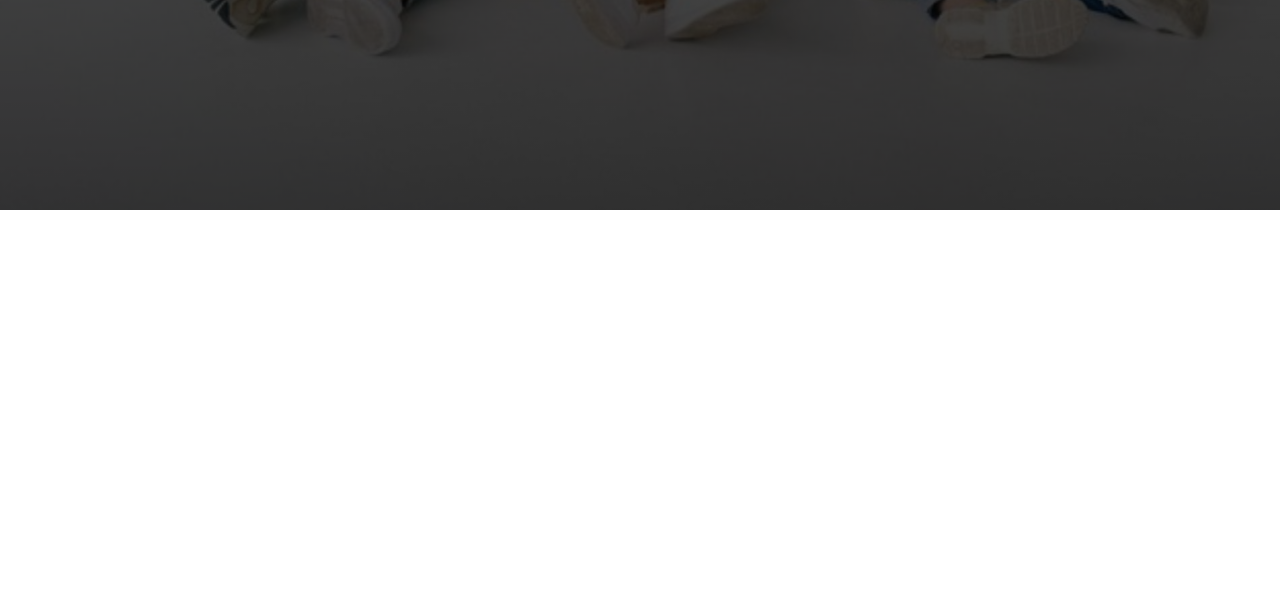
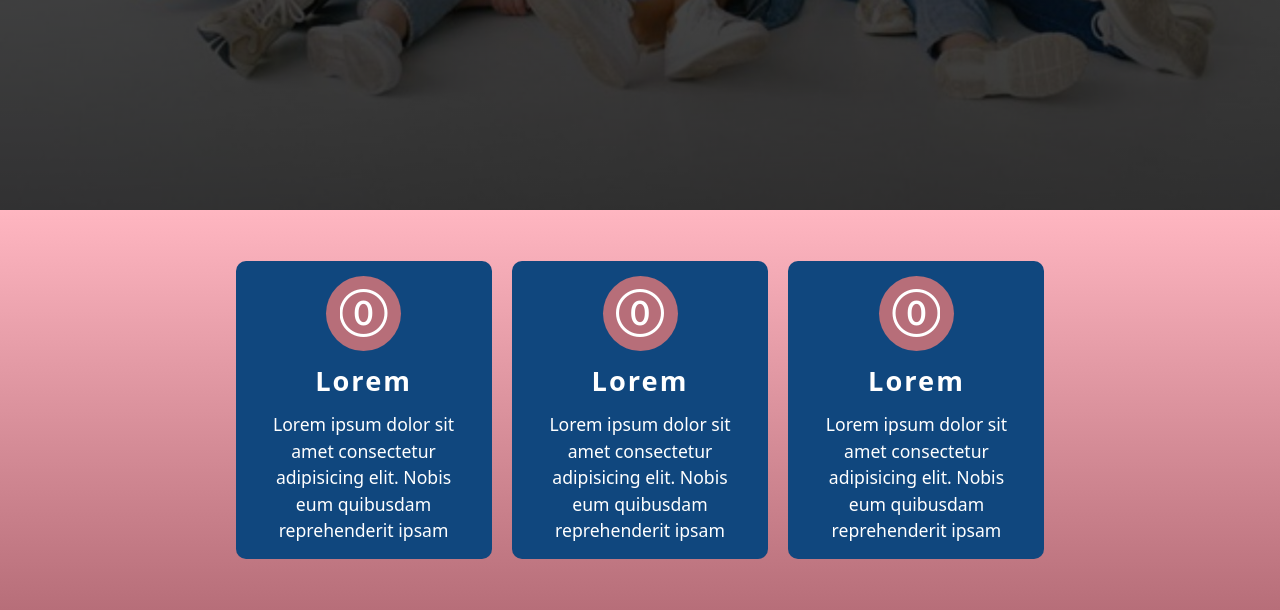
Before and after one commit to LautyDeveloper/KiriStyleHub, a website: page index.html in a window 1280 px wide. Shown: the part 590-1200 px from the top of the page. Before the commit the page ends 800 px from the top, so only its background shows below. Drawn offline with nearby package versions, Linux system fonts and the light colour scheme; a web font is replaced by a local one.

Commit message:
Desarrollo de Seccion Info

```diff
--- a/assets/sass/_normalize.scss
+++ b/assets/sass/_normalize.scss
@@ -2,4 +2,5 @@
     box-sizing: border-box;
     margin: 0;
     padding: 0;
+    overflow-x: hidden;
 }
--- a/assets/sass/style.scss
+++ b/assets/sass/style.scss
@@ -4,44 +4,51 @@
 //Sector Variables
 
 //Colores
-$gris:#EFEFEF;
-$azul:#10477e;
-$blanco:#FFFFFF;
-$rosa:#FFB6C1;
-$ororosa:#B76E79;
+$gris: #EFEFEF;
+$azul: #10477e;
+$blanco: #FFFFFF;
+$rosa: #FFB6C1;
+$ororosa: #B76E79;
 
 //Fuentes
-$fuenteTitulo:'Martian Mono', monospace;
-$fuenteLinks:'JetBrains Mono', monospace;
-$fuenteHero:'Azeret Mono', monospace;
-body{
+$fuenteTitulo: 'Martian Mono', monospace;
+$fuenteLinks: 'JetBrains Mono', monospace;
+$fuenteHero: 'Azeret Mono', monospace;
+
+body {
     @include mixins.crearFlex(column, center, center, center, inherit);
 }
-header{
+
+header {
     background-color: $gris;
     width: 100vw;
     height: 10vh;
-    @include mixins.crearFlex(row, space-between , center, center, inherit);
+    @include mixins.crearFlex(row, space-between, center, center, inherit);
     padding: 0px 30px 0px 30px;
-    h1{
+
+    h1 {
         font-family: $fuenteTitulo;
         font-size: 1.5rem;
         margin: 0;
         padding: 0;
         color: $azul;
     }
-    nav{
+
+    nav {
         width: 70%;
         @include mixins.crearFlex(column, center, flex-start, center, inherit);
-        ul{
+
+        ul {
             padding: 0;
             margin: 0;
             width: 50%;
             height: 100%;
             @include mixins.crearFlex(row, space-between, center, center, inherit);
-            li{
+
+            li {
                 list-style: none;
-                a{
+
+                a {
                     text-decoration: none;
                     font-size: 1.1rem;
                     font-weight: 700;
@@ -50,56 +57,60 @@ header{
                     font-family: $fuenteLinks;
                     transition: .4s ease-in;
                 }
-                a:hover{color: $rosa; letter-spacing: 3px;}
+
+                a:hover {
+                    color: $rosa;
+                    letter-spacing: 3px;
+                }
             }
         }
     }
-    .cart{
-        width: 5%;
-        height: 100%;
-        @include mixins.crearFlex(column, center, center, center, inherit);
-        i{
-            font-size: 2rem;
-            color: $azul;
-            transition: .4s ease-in;
-        }
-        i:hover{color: #3f74a9;cursor: pointer;}
+
+    i {
+        font-size: 2rem;
+        color: $azul;
+        transition: .4s ease-in;
+    }
+
+    i:hover {
+        color: #3f74a9;
+        cursor: pointer;
     }
 }
 
-.hero{
+.hero {
     height: 90vh;
     width: 100vw;
-    background-image: linear-gradient(
-        rgba(0, 0, 0, 0.6),
-        rgba(0, 0, 0, 0.8)
-    ),url("../media/1540500549285.jpg");
+    background-image: linear-gradient(rgba(0, 0, 0, 0.6),
+            rgba(0, 0, 0, 0.8)), url("../media/1540500549285.jpg");
     background-position: center;
     background-repeat: no-repeat;
     background-size: cover;
     background-attachment: fixed;
     @include mixins.crearFlex(column, center, center, center, inherit);
-    p{
+
+    p {
         font-size: 4rem;
         font-family: $fuenteHero;
         @include mixins.crearFlex(column, center, center, center, inherit);
-        .rosa{
+
+        .rosa {
             font-weight: 700;
             color: $rosa;
             letter-spacing: 2px;
         }
-        .oro{
+
+        .oro {
             font-weight: 400;
             color: $ororosa;
             letter-spacing: 8px;
         }
     }
-    button{
-        background: linear-gradient(
-            45deg,
-            $rosa,
-            $ororosa
-        );
+
+    button {
+        background: linear-gradient(45deg,
+                $rosa,
+                $ororosa );
         width: 10%;
         height: 6%;
         border-radius: 20px;
@@ -109,5 +120,65 @@ header{
         letter-spacing: 4px;
         transition: transform .4s ease;
     }
-    button:hover{background: $ororosa; transform: scale(1.05);}
+
+    button:hover {
+        background: $ororosa;
+        transform: scale(1.05);
+    }
 }
+
+.data {
+    background: linear-gradient(
+        $rosa,
+        $ororosa
+    );
+    width: 100vw;
+    height: 400px;
+    @include mixins.crearFlex(column, center, center, center, inherit);
+
+    &_cartas {
+        width: 80%;
+        height: 100%;
+        @include mixins.crearFlex(row, center, center, center, inherit);
+
+        &_carta {
+            background-color: $azul;
+            width: 25%;
+            max-width: 300px;
+            padding: 5px 15px;
+            color: white;
+            padding: 15px 10px 0px 10px;
+            margin: 0 1%;
+            border-radius: 10px;
+            @include mixins.crearFlex(column, center, center, center, inherit);
+            transition: .2s ease-in;
+
+            .icono {
+                width: 75px;
+                height: 75px;
+                border-radius: 100%;
+                background-color: $ororosa;
+                @include mixins.crearFlex(column, center, center, center, inherit);
+
+                i {
+                    font-size: 3rem;
+                }
+
+            }
+
+            .carta_titulo {
+                overflow: hidden;
+                font-weight: 600;
+                font-size: 1.7rem;
+                letter-spacing: 2px;
+                margin: 10px;
+            }
+
+            .carta_parrafo {
+                font-size: 1.1rem;
+                width: 80%;
+            }
+        }
+        &_carta:hover{transform: scale(1.02); transform: translateY(-20px); }
+    }
+}
--- a/index.html
+++ b/index.html
@@ -38,9 +38,7 @@
           <li><a href="">Contacto</a></li>
         </ul>
       </nav>
-      <div class="cart">
-        <i class="bi bi-cart-fill"></i>
-      </div>
+      <i class="bi bi-cart-fill"></i>
     </header>
     <section class="hero">
       <p>
@@ -49,5 +47,39 @@
       </p>
       <button>COMPRAR</button>
     </section>
+    <section class="data">
+      <div class="data_cartas">
+        <div class="data_cartas_carta">
+          <div class="icono">
+            <i class="bi bi-0-circle"></i>
+          </div>
+          <p class="carta_titulo">Lorem</p>
+          <p class="carta_parrafo">
+            Lorem ipsum dolor sit amet consectetur adipisicing elit. Nobis eum
+            quibusdam reprehenderit ipsam
+          </p>
+        </div>
+        <div class="data_cartas_carta">
+          <div class="icono">
+            <i class="bi bi-0-circle"></i>
+          </div>
+          <p class="carta_titulo">Lorem</p>
+          <p class="carta_parrafo">
+            Lorem ipsum dolor sit amet consectetur adipisicing elit. Nobis eum
+            quibusdam reprehenderit ipsam
+          </p>
+        </div>
+        <div class="data_cartas_carta">
+          <div class="icono">
+            <i class="bi bi-0-circle"></i>
+          </div>
+          <p class="carta_titulo">Lorem</p>
+          <p class="carta_parrafo">
+            Lorem ipsum dolor sit amet consectetur adipisicing elit. Nobis eum
+            quibusdam reprehenderit ipsam
+          </p>
+        </div>
+      </div>
+    </section>
   </body>
 </html>
```
Also changed, not shown: assets/sass/style.css, 1 other file.
